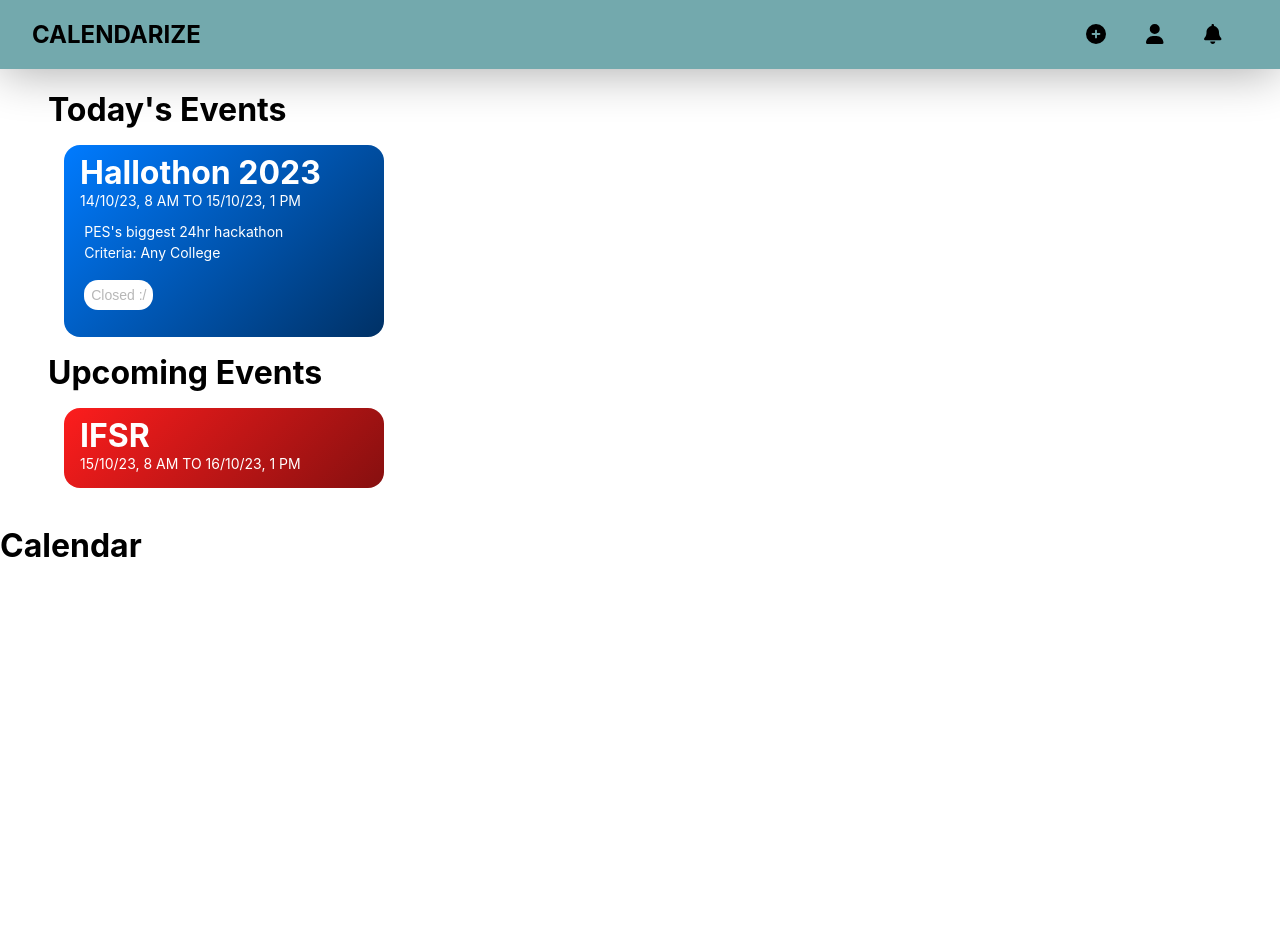
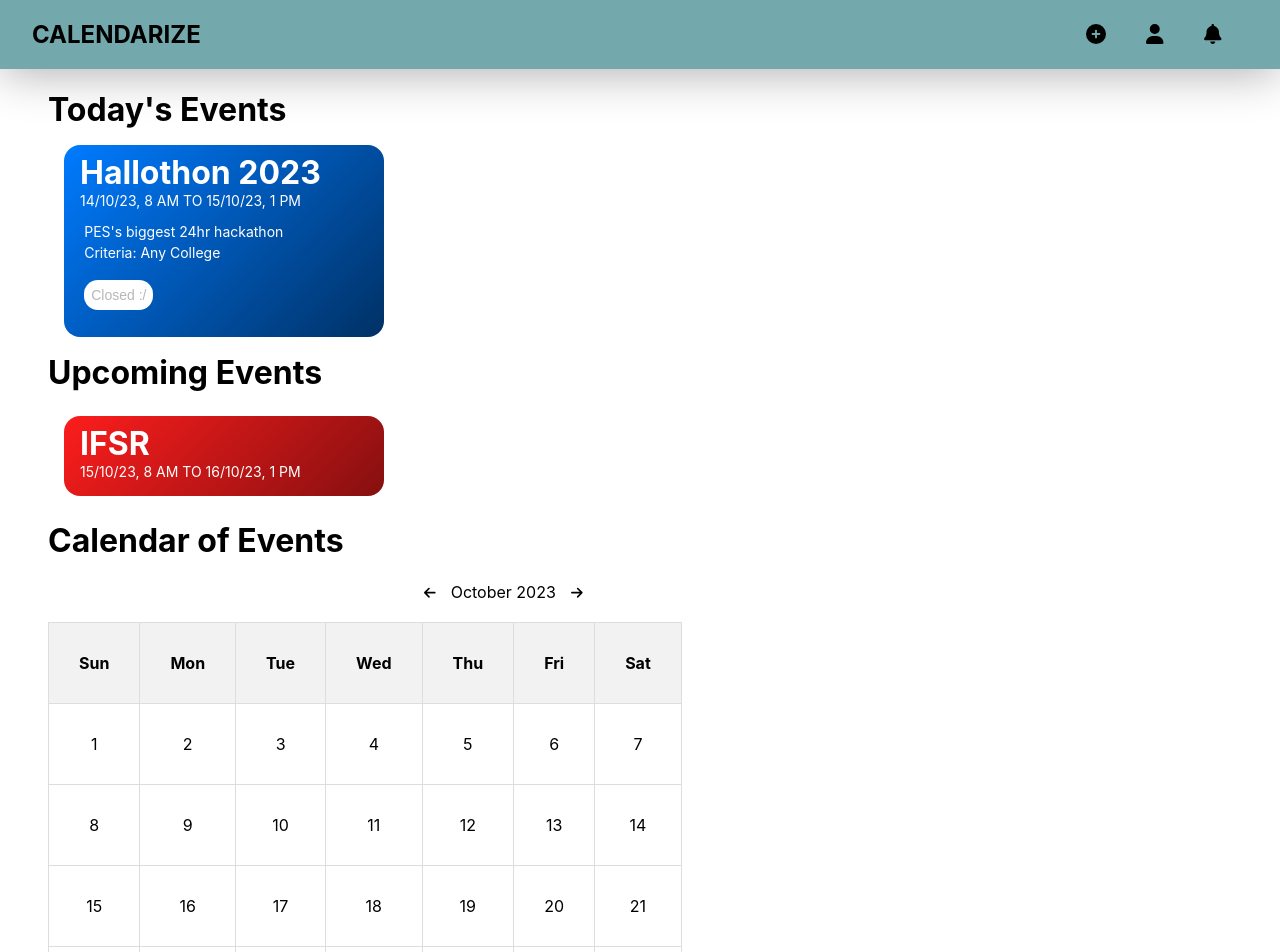
Before and after one commit to musashi-13/Calendarize, a React (Create React App) app in the folder calendarize/: page / in a window 1280 px wide. Shown: the top 952 px of the page. Before the commit the page ends 800 px from the top, so only its background shows below. Built offline with nearby package versions, Linux system fonts and the light colour scheme.

Commit message:
Added calendar

```diff
--- a/calendarize/src/App.css
+++ b/calendarize/src/App.css
@@ -47,6 +47,7 @@
   display: flex;
   gap: 1em;
   overflow-x: auto;
+  z-index: 10;
 }
 .UpcomingCard{
   width: 18em;
@@ -72,7 +73,7 @@
   margin-left: 1.5em;
   margin-bottom: 0;
   margin-top: 0;
-
+  z-index: 10;
 }
 
 .regButton{
@@ -83,6 +84,18 @@
   border-radius: 1em;
   padding: 0.5em;
 }
+
+.calendarContainer{
+  position: absolute;
+  top: 500px;
+}
+
+.upcomingContainer{
+  position: absolute;
+  top: 400px;
+  z-index: 20;
+}
+
 .calendarContainer{
   z-index: 1;
   transition: 0.4;
@@ -90,3 +103,49 @@
 .calendarHeading{
   z-index: 0;
 }
+.calendarAndNewReg{
+  display: flex;
+  justify-content: space-between;
+}
+.newRegistrations, .calendarContainer{
+  margin-left: 3em;
+  margin-right: 3em;
+}
+
+
+.calendar-table {
+  width: 60%;
+  border-collapse: collapse;
+  margin-top: 20px;
+  margin-left: 0px;
+  margin-right:50px
+}
+
+.header-cell,
+.calendar-cell {
+  padding: 30px;
+  text-align: center;
+  border: 1px solid #ddd;
+}
+
+.header-cell {
+  background-color: #f2f2f2;
+}
+
+.calendar-cell:hover {
+  background-color: #e6e6e6;
+  cursor: pointer;
+  scale:1.5;
+  transition: all 0.5s ease-in-out;
+  border: 2px solid white;
+  border-radius: 20px;
+}
+.b1{
+  margin-left:370px;
+  background-color: white;
+  border: none;
+}
+.b2{
+  background-color: white;
+  border: none;
+}
--- a/calendarize/src/App.js
+++ b/calendarize/src/App.js
@@ -1,8 +1,10 @@
 import './App.css';
 import TodayCardContainer from './TodayContainer';
+import UpcomingCardContainer from './UpcomingContainer';
+import Calendar from './calendar';
 import { FontAwesomeIcon } from '@fortawesome/react-fontawesome'
 import { faUser, faCirclePlus, faBell } from '@fortawesome/free-solid-svg-icons'
-import UpcomingCardContainer from './UpcomingContainer';
+
 
 function App() {
   return (
@@ -16,11 +18,11 @@ function App() {
       <h1 className="todayEvents">Today's Events</h1>
       <TodayCardContainer />
       <h1 className="upcomingEvents">Upcoming Events</h1>
-      <div>
+      <div className="calendarContainer">
+        <Calendar />
+      </div>
+      <div className="upcomingContainer">
         <UpcomingCardContainer />
-        <div className="calendarContainer">
-          <h1 className="calendarHeading">Calendar</h1>
-        </div>
       </div>
     </div>
   );
--- a/calendarize/src/UpcomingContainer.js
+++ b/calendarize/src/UpcomingContainer.js
@@ -2,6 +2,7 @@ import React, { useRef, useState } from 'react';
 import UpcomingCard from './upcoming';
 import CollegeEvents from './CollegeEvents.json';
 import cardTheme from './CardTheme';
+import Calendar from './calendar';
 
 
 function UpcomingCardContainer() {
@@ -89,6 +90,7 @@ function UpcomingCardContainer() {
       })
       }
     </div>
+
   );
 }
 
--- /dev/null
+++ b/calendarize/src/calendar.js
@@ -0,0 +1,115 @@
+import { FontAwesomeIcon } from '@fortawesome/react-fontawesome'
+import { faArrowLeft } from '@fortawesome/free-solid-svg-icons'
+import { faArrowRight } from '@fortawesome/free-solid-svg-icons'
+import React, { useState } from 'react';
+
+
+const Calendar = () => {
+  const [selectedDate, setSelectedDate] = useState(new Date());
+  const [events, setEvents] = useState({});
+
+  const daysInMonth = new Date(selectedDate.getFullYear(), selectedDate.getMonth() + 1, 0).getDate();
+  const firstDayOfMonth = new Date(selectedDate.getFullYear(), selectedDate.getMonth(), 1).getDay();
+
+  const updateCalendar = () => {
+    setEvents((prevEvents) => {
+      const newEvents = { ...prevEvents };
+
+      for (let day = 1; day <= daysInMonth; day++) {
+        const key = `${selectedDate.getFullYear()}-${selectedDate.getMonth() + 1}-${day}`;
+        newEvents[key] = newEvents[key] || [];
+      }
+      const mockevent = `${selectedDate.getFullYear()}-${selectedDate.getMonth() + 1}-14`;
+      newEvents[mockevent] = ['Mock Event'];
+
+
+      return newEvents;
+    });
+  };
+
+  const showEvents = (day) => {
+    const key = `${selectedDate.getFullYear()}-${selectedDate.getMonth() + 1}-${day}`;
+    const eventList = events[key] ? events[key].map((event, index) => <li key={index}>{event}</li>) : null;
+
+    alert(`Events for ${selectedDate.toLocaleDateString()}-${day}:`, <ul>{eventList}</ul>);
+  };
+
+  const saveEvent = (day, event) => {
+    const key = `${selectedDate.getFullYear()}-${selectedDate.getMonth() + 1}-${day}`;
+    setEvents((prevEvents) => ({
+      ...prevEvents,
+      [key]: [...(prevEvents[key] || []), event],
+    }));
+  };
+
+  const prevMonth = () => {
+    setSelectedDate(new Date(selectedDate.getFullYear(), selectedDate.getMonth() - 1, 1));
+  };
+
+  const nextMonth = () => {
+    setSelectedDate(new Date(selectedDate.getFullYear(), selectedDate.getMonth() + 1, 1));
+  };
+
+  const getDaysArray = () => {
+    return ['Sun', 'Mon', 'Tue', 'Wed', 'Thu', 'Fri', 'Sat'];
+  };
+
+
+const createCalendar = () => {
+  const calendar = [];
+  let dayIndex = 0;
+
+  calendar.push(
+    <tr key="header">
+      {getDaysArray().map((day) => (
+        <th key={day} className="header-cell">
+          {day}
+        </th>
+      ))}
+    </tr>
+  );
+
+  const totalWeeks = Math.ceil((daysInMonth + firstDayOfMonth) / 7);
+
+  for (let week = 0; week < totalWeeks; week++) {
+    const row = [];
+
+    for (let day = 0; day < 7; day++) {
+      const dayNumber = week * 7 + day + 1 - firstDayOfMonth;
+
+      row.push(
+        <td key={day} className="calendar-cell" onClick={() => handleDateClick(dayNumber)}>
+          {dayNumber > 0 && dayNumber <= daysInMonth ? dayNumber : ''}
+        </td>
+      );
+    }
+
+    calendar.push(<tr key={week}>{row}</tr>);
+  }
+
+  return calendar;
+};
+
+
+  const handleDateClick = (day) => {
+    if (day > 0 && day <= daysInMonth) {
+      showEvents(day);
+    }
+  };
+
+  return (
+    <div>
+      <h1>Calendar of Events</h1>
+      <div classname="div-container">
+        <button onClick={prevMonth} className="b1"><FontAwesomeIcon icon={faArrowLeft} /></button>&nbsp;&nbsp;
+        <span>{selectedDate.toLocaleString('default',{ month: 'long', year: 'numeric' })}</span>&nbsp;&nbsp;
+        <button onClick={nextMonth} className="b2"><FontAwesomeIcon icon={faArrowRight}/></button>
+      </div>
+      <table className="calendar-table">
+        <tbody>{createCalendar()}</tbody>
+      </table>
+    </div>
+
+)};
+
+export default Calendar;
--- a/calendarize/src/upcoming.js
+++ b/calendarize/src/upcoming.js
@@ -29,5 +29,4 @@ function UpcomingCard(props) {
     );
   }
 
-
 export default UpcomingCard
```
